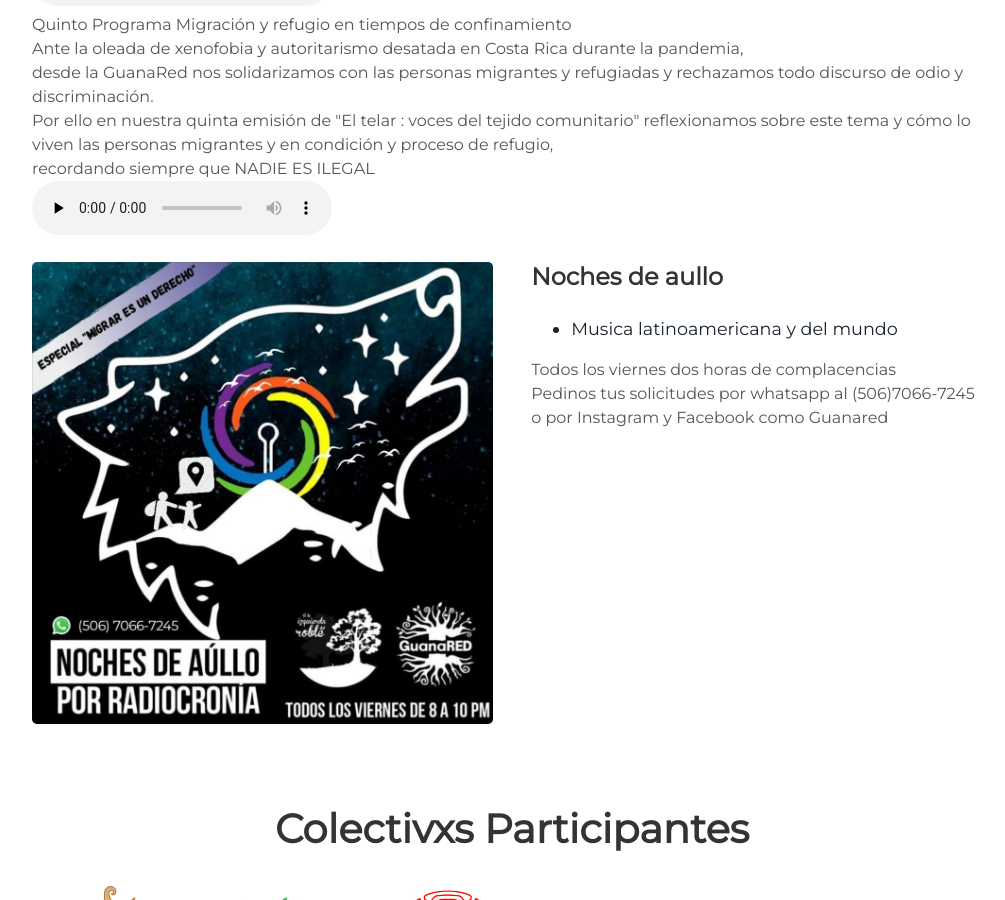
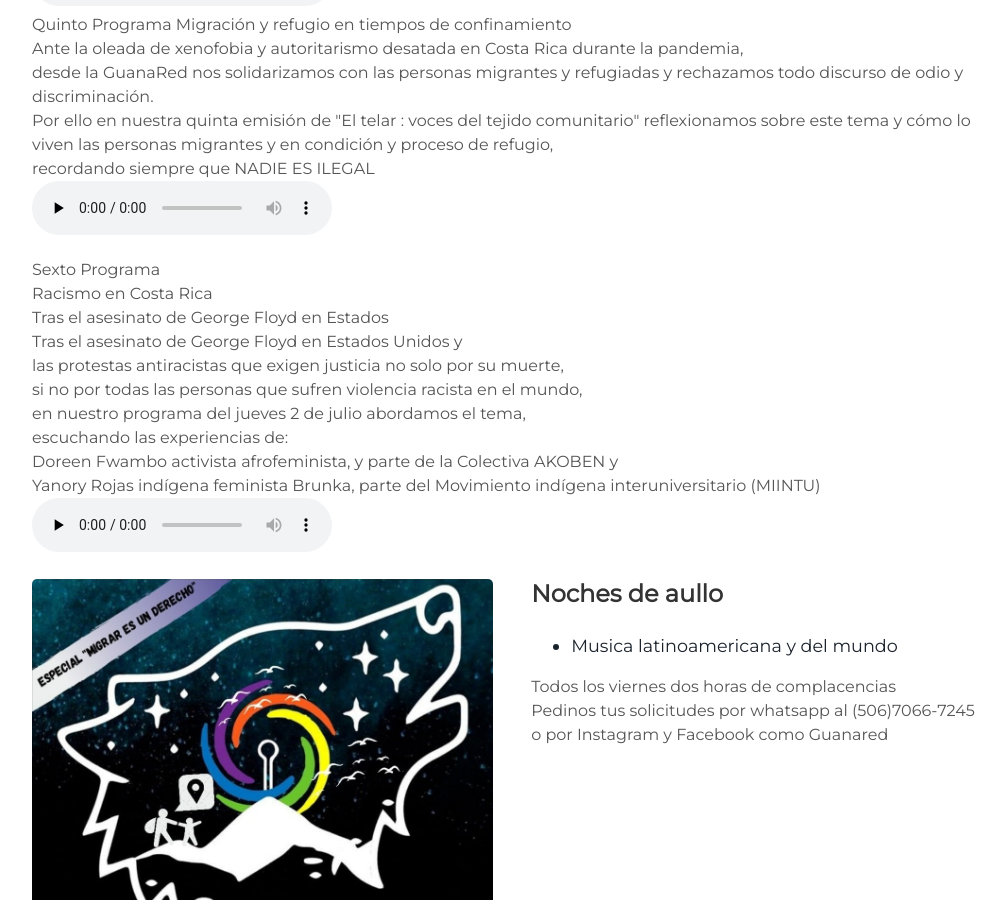
Before and after one commit to JaquerEspeis/radiocronia, a Jekyll site: the page built from index.html, in a window 1280 px wide and 900 px high, scrolled down 2229 px. Shown: the whole window, without its empty margins (128-1133 px from the left). Built offline with Jekyll 4.4.1, drawn with Linux system fonts in a browser that asks for light colours.

Commit message:
cambios en el telar
se agrega nuevo audio del telar

```diff
--- a/_includes/about.html
+++ b/_includes/about.html
@@ -94,6 +94,32 @@ recordando siempre que  NADIE ES ILEGAL<br>
     </p>
 
   </div>
+
+  <div>
+Sexto Programa <br>
+Racismo en Costa Rica <br>
+Tras el asesinato de George Floyd en Estados<br>
+Tras el asesinato de George Floyd en Estados Unidos y <br>
+las protestas antiracistas que exigen justicia no solo por su  muerte, <br>
+si no por todas las personas que sufren violencia racista en el mundo, <br>
+en nuestro programa del jueves 2 de julio abordamos el tema, <br>
+escuchando las experiencias de: <br>
+Doreen Fwambo activista afrofeminista, y parte de la Colectiva AKOBEN y <br>
+Yanory Rojas indígena feminista Brunka, parte del Movimiento indígena interuniversitario (MIINTU) <br>
+
+
+
+   <div>
+
+        <audio src="https://ia601507.us.archive.org/26/items/programa-25-junio-migraciones-completo/Programa%2025%20junio%20migraciones_completo.mp3" preload="none" controls></audio>
+
+
+    </div>
+
+
+    </p>
+
+  </div>
  </div>
 
 
```
